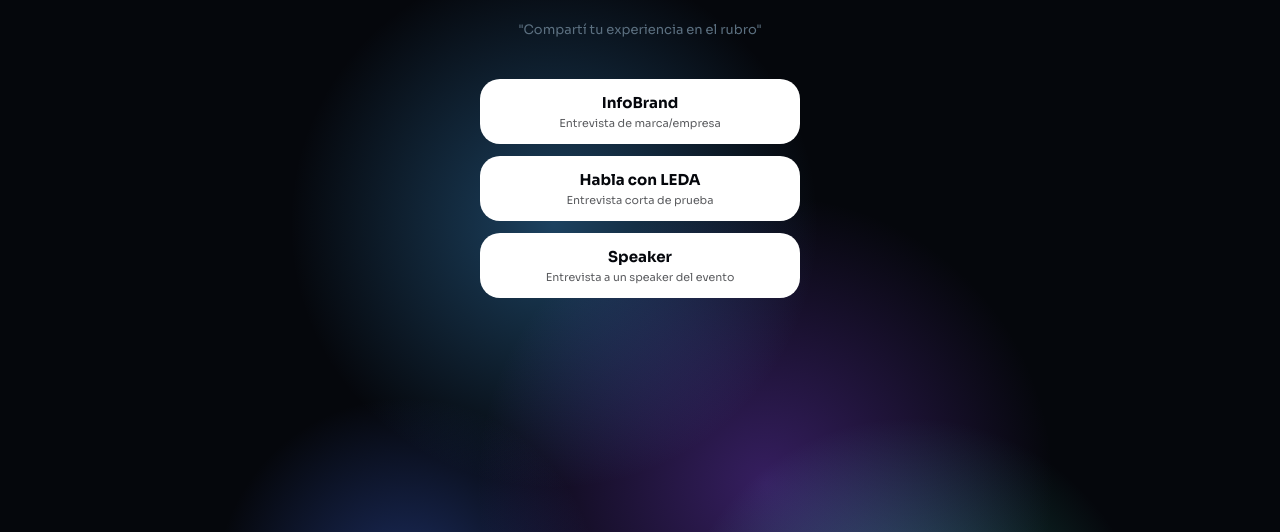
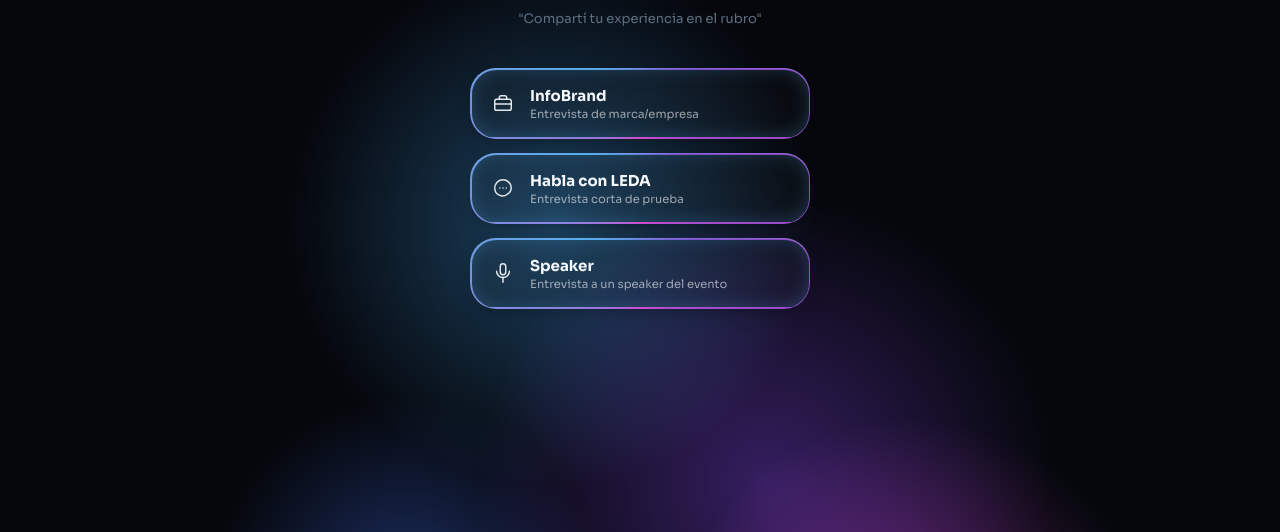
Before and after one commit to tarandainfo/entrevista-ia-v2, a website: page index.html in a window 1280 px wide. Shown: the part 268-800 px from the top of the page. Drawn offline with Linux system fonts and the light colour scheme; animation ran at ten frames a second.

```diff
--- a/fondo.js
+++ b/fondo.js
@@ -41,7 +41,7 @@
     const blobs = [
         { xF: 0.25, yF: 0.3, rF: 0.55, corrimiento: 0, vx: 0.00011, vy: 0.00009 },
         { xF: 0.75, yF: 0.65, rF: 0.6, corrimiento: 60, vx: -0.00009, vy: 0.00012 },
-        { xF: 0.5, yF: 0.85, rF: 0.5, corrimiento: -40, vx: 0.00013, vy: -0.0001 },
+        { xF: 0.5, yF: 0.85, rF: 0.5, corrimiento: 100, vx: 0.00013, vy: -0.0001 },
         { xF: 0.15, yF: 0.75, rF: 0.4, corrimiento: 20, vx: 0.0001, vy: -0.00008 }
     ];
 
@@ -140,6 +140,14 @@
         // detectado, en vez de saltar de golpe.
         hueActual += (hueObjetivo - hueActual) * 0.01;
 
+        // Esta misma variable la usan los botones de modo (el
+        // anillo de vidrio líquido) para seguir siempre el
+        // mismo matiz que tiene el fondo en ese momento.
+        document.documentElement.style.setProperty(
+            "--matiz-actual",
+            hueActual.toFixed(1)
+        );
+
         ctx.fillStyle = "#05070C";
         ctx.fillRect(0, 0, ancho, alto);
         ctx.globalCompositeOperation = "lighter";
--- a/index.html
+++ b/index.html
@@ -24,16 +24,47 @@
 
         <div class="botones-modo">
             <button class="boton-modo" id="modo-infobrand" data-modo="infobrand">
+                <div class="boton-modo-anillo"></div>
+                <span class="boton-modo-icono">
+                    <svg viewBox="0 0 24 24" fill="none" stroke-width="1.6" stroke-linecap="round" stroke-linejoin="round">
+                        <rect x="3" y="8" width="18" height="12" rx="2"></rect>
+                        <path d="M8 8V6a2 2 0 0 1 2-2h4a2 2 0 0 1 2 2v2"></path>
+                        <path d="M3 13h18"></path>
+                    </svg>
+                </span>
+                <span class="boton-modo-texto">
                     <span class="boton-modo-titulo">InfoBrand</span>
                     <span class="boton-modo-desc">Entrevista de marca/empresa</span>
+                </span>
             </button>
+
             <button class="boton-modo" id="modo-leda" data-modo="leda">
+                <div class="boton-modo-anillo"></div>
+                <span class="boton-modo-icono">
+                    <svg viewBox="0 0 24 24" fill="none" stroke-width="1.6" stroke-linecap="round" stroke-linejoin="round">
+                        <path d="M21 11.5a8.38 8.38 0 0 1-4.24 7.3A8.5 8.5 0 0 1 3 12.5 8.5 8.5 0 1 1 21 11.5z"></path>
+                        <path d="M8.5 12h.01M12 12h.01M15.5 12h.01"></path>
+                    </svg>
+                </span>
+                <span class="boton-modo-texto">
                     <span class="boton-modo-titulo">Habla con LEDA</span>
                     <span class="boton-modo-desc">Entrevista corta de prueba</span>
+                </span>
             </button>
+
             <button class="boton-modo" id="modo-speaker" data-modo="speaker">
+                <div class="boton-modo-anillo"></div>
+                <span class="boton-modo-icono">
+                    <svg viewBox="0 0 24 24" fill="none" stroke-width="1.6" stroke-linecap="round" stroke-linejoin="round">
+                        <rect x="9" y="2" width="6" height="12" rx="3"></rect>
+                        <path d="M5 10a7 7 0 0 0 14 0"></path>
+                        <path d="M12 17v5"></path>
+                    </svg>
+                </span>
+                <span class="boton-modo-texto">
                     <span class="boton-modo-titulo">Speaker</span>
                     <span class="boton-modo-desc">Entrevista a un speaker del evento</span>
+                </span>
             </button>
         </div>
 
--- a/script.js
+++ b/script.js
@@ -591,7 +591,7 @@ function descargarNotaComoArchivo(texto) {
 // de la marca.
 
 const TEMAS = [
-    { hue: 175, palabras: ["agro", "ganaderia", "ganadería", "campo", "agricultura", "cultivo", "soja", "ganado"] },
+    { hue: 190, palabras: ["agro", "ganaderia", "ganadería", "campo", "agricultura", "cultivo", "soja", "ganado"] },
     { hue: 265, palabras: ["arte", "cultura", "musica", "música", "pintura", "cine", "teatro"] },
     { hue: 195, palabras: ["deporte", "futbol", "fútbol", "deportivo", "atleta", "liga"] },
     { hue: 185, palabras: ["salud", "medico", "médico", "clinica", "clínica", "hospital", "medicina"] },
--- a/style.css
+++ b/style.css
@@ -140,30 +140,129 @@ body {
     opacity: 1;
 }
 
+/* Matiz compartido en vivo con el fondo (fondo.js lo actualiza
+   en cada cuadro de animación), usado por el anillo de los
+   botones de modo. @property permite que el cambio de valor
+   se anime suavemente en vez de saltar de golpe. */
+@property --matiz-actual {
+    syntax: '<number>';
+    inherits: true;
+    initial-value: 205;
+}
+
+@property --ang-anillo {
+    syntax: '<angle>';
+    inherits: false;
+    initial-value: 0deg;
+}
+
+:root {
+    --matiz-actual: 205;
+}
+
 .botones-modo {
     display: flex;
     flex-direction: column;
-    gap: 12px;
+    gap: 14px;
 
     width: 100%;
-    max-width: 320px;
+    max-width: 340px;
 }
 
 .boton-modo {
+    position: relative;
+    display: flex;
+    align-items: center;
+    gap: 16px;
+
+    background: rgba(255, 255, 255, 0.02);
+    backdrop-filter: blur(6px);
+    -webkit-backdrop-filter: blur(6px);
+
+    border: none;
+    border-radius: 26px;
+    padding: 18px 22px;
+
+    isolation: isolate;
+    cursor: pointer;
+    text-align: left;
+
+    color: #F5F8FC;
+    font-family: 'Sora', sans-serif;
+
+    /* Brillo interno: luz "entrando" por el borde de vidrio,
+       en el matiz que tenga el fondo en ese momento. */
+    box-shadow:
+        inset 0 1px 0 rgba(255, 255, 255, 0.35),
+        inset 0 0 24px -6px hsla(var(--matiz-actual), 85%, 65%, 0.45),
+        0 8px 20px -10px rgba(0, 0, 0, 0.5);
+
+    transform: scale(1);
+    transition:
+        transform 0.3s cubic-bezier(0.34, 1.56, 0.64, 1),
+        box-shadow 0.3s ease;
+}
+
+.boton-modo:hover {
+    transform: scale(1.035) translateY(-3px);
+    box-shadow:
+        inset 0 1px 0 rgba(255, 255, 255, 0.45),
+        inset 0 0 30px -4px hsla(var(--matiz-actual), 85%, 65%, 0.6),
+        0 16px 32px -10px rgba(0, 0, 0, 0.55);
+}
+
+.boton-modo:disabled {
+    opacity: 0.4;
+    cursor: default;
+    transform: none;
+}
+
+/* El anillo: un borde de degradé cónico girando lento, con
+   los matices reales de la malla (0 / +60 / +100, igual que
+   los corrimientos de los blobs en fondo.js). Todo el color
+   vive acá, no en el relleno del botón. */
+.boton-modo-anillo {
+    position: absolute;
+    inset: 0;
+    z-index: -1;
+    border-radius: inherit;
+    padding: 1.5px;
+
+    background: conic-gradient(from var(--ang-anillo, 0deg),
+        hsla(var(--matiz-actual), 85%, 65%, 0.95),
+        hsla(calc(var(--matiz-actual) + 60), 85%, 65%, 0.75) 33%,
+        hsla(calc(var(--matiz-actual) + 100), 85%, 62%, 0.85) 66%,
+        hsla(var(--matiz-actual), 85%, 65%, 0.95));
+
+    -webkit-mask:
+        linear-gradient(#fff 0 0) content-box,
+        linear-gradient(#fff 0 0);
+    -webkit-mask-composite: xor;
+    mask-composite: exclude;
+
+    animation: girar-anillo 6s linear infinite;
+}
+
+@keyframes girar-anillo {
+    to { --ang-anillo: 360deg; }
+}
+
+.boton-modo-icono {
+    width: 22px;
+    height: 22px;
+    flex-shrink: 0;
+}
+
+.boton-modo-icono svg {
+    width: 100%;
+    height: 100%;
+    stroke: rgba(245, 248, 252, 0.92);
+}
+
+.boton-modo-texto {
     display: flex;
     flex-direction: column;
-    align-items: center;
-    gap: 4px;
-
-    background: #fff;
-    color: #05070C;
-
-    border: none;
-    padding: 14px 30px;
-    border-radius: 20px;
-
-    font-family: 'Sora', sans-serif;
-    cursor: pointer;
+    gap: 2px;
 }
 
 .boton-modo-titulo {
@@ -172,18 +271,9 @@ body {
 }
 
 .boton-modo-desc {
-    font-size: 11px;
+    font-size: 11.5px;
     font-weight: 400;
-    opacity: 0.65;
-}
-
-.boton-modo:hover {
-    opacity: 0.9;
-}
-
-.boton-modo:disabled {
-    opacity: 0.4;
-    cursor: default;
+    color: rgba(245, 248, 252, 0.6);
 }
 
 /* Modo "atráeme": cuando nadie interactúa por un rato */
```
Lines whose indentation alone changed are shown as unchanged.
